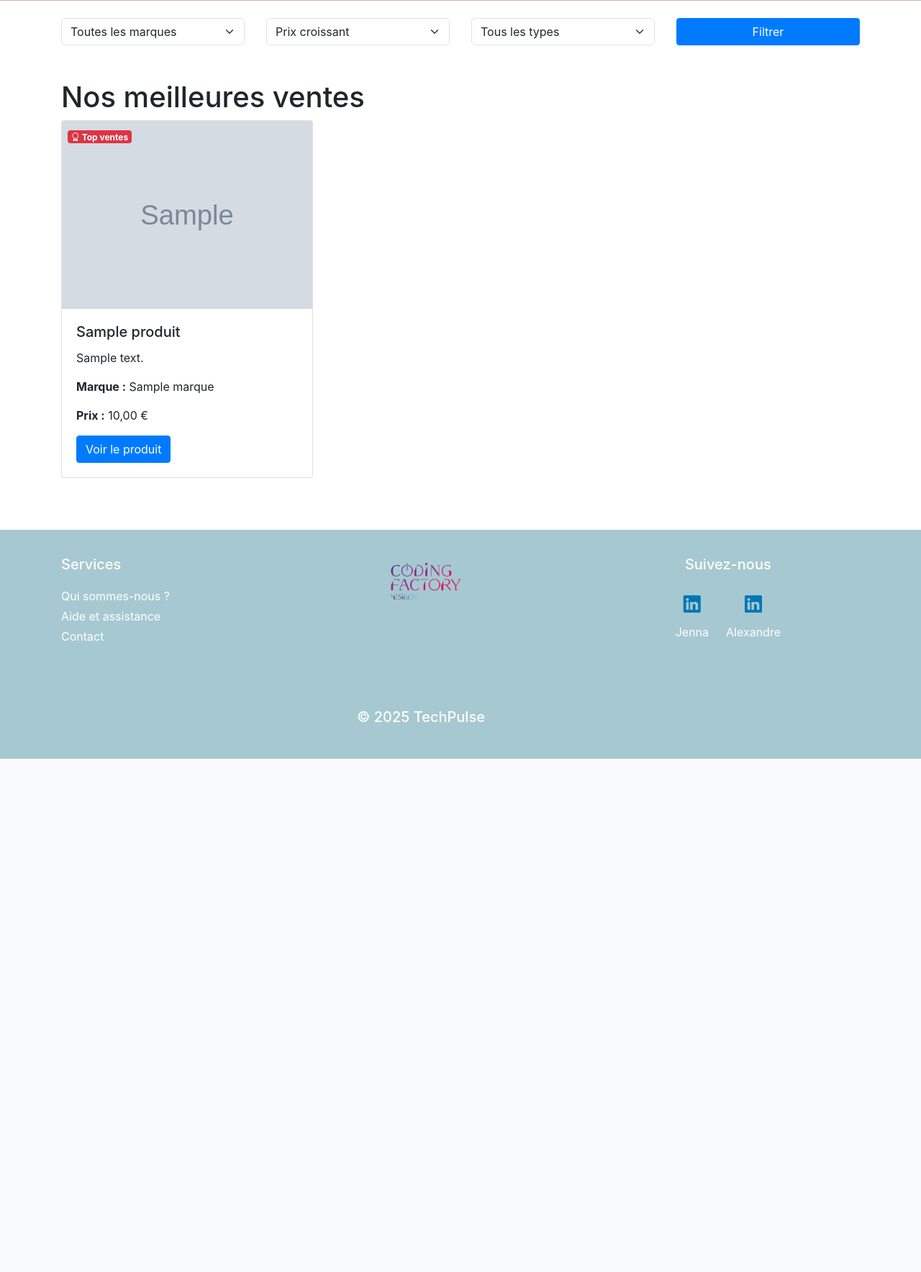
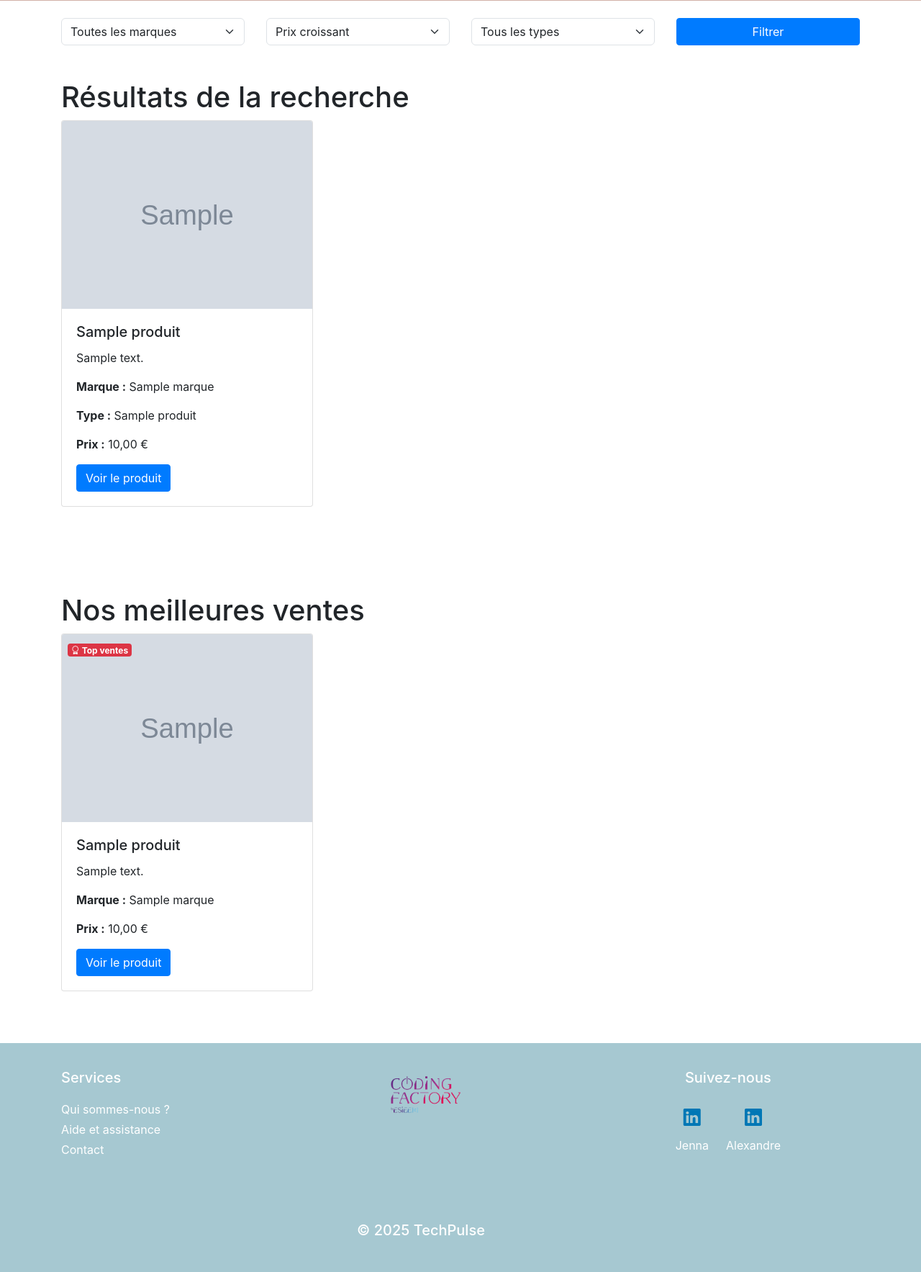
Before and after one commit to jennaram/siteEcommercePHP, a PHP site: page / in a window 1280 px wide. Shown: the part 440-2207 px from the top of the page at 72% size. Before the commit the page ends 1494 px from the top, so only its background shows below. Run offline with PHP 8.4, Linux system fonts and the light colour scheme; tables that the repository leaves empty or names only in its code hold one stand-in row (values such as "Sample post"); grey boxes marked "Sample" are stand-in pictures; some libraries are stand-ins or nearby versions.

Commit message:
filtres recherche page accueil

```diff
--- a/index.php
+++ b/index.php
@@ -6,6 +6,55 @@ include 'db.php';
 
 // Récupérer la connexion à la base de données
 $pdo = getDBConnection();
+
+// Récupérer les paramètres de filtrage
+$brand = $_GET['brand'] ?? ''; // Marque sélectionnée
+$sort = $_GET['sort'] ?? '';   // Ordre de tri sélectionné
+$type = $_GET['type'] ?? '';   // Type de produit sélectionné
+
+// Construire la requête SQL de base
+$sql = "SELECT p.id_produits, p.nom, p.prix, p.description, p.images, m.nom_marque, t.nom AS type_produit
+        FROM produits p
+        JOIN marques m ON p.id_marques = m.id_marque
+        JOIN type_produits t ON p.id_type_produits = t.id_type_produits
+        WHERE 1=1"; // Condition toujours vraie pour faciliter l'ajout de filtres
+
+// Ajouter les filtres à la requête
+if (!empty($brand)) {
+    $sql .= " AND m.nom_marque = :brand";
+}
+if (!empty($type)) {
+    $sql .= " AND t.nom = :type";
+}
+
+// Ajouter l'ordre de tri
+switch ($sort) {
+    case 'price_asc':
+        $sql .= " ORDER BY p.prix ASC";
+        break;
+    case 'price_desc':
+        $sql .= " ORDER BY p.prix DESC";
+        break;
+    case 'best_sellers':
+        $sql .= " ORDER BY p.nombre_ventes DESC";
+        break;
+    default:
+        $sql .= " ORDER BY p.nom ASC"; // Tri par défaut
+}
+
+// Préparer et exécuter la requête
+$stmt = $pdo->prepare($sql);
+
+// Binder les paramètres de filtrage
+if (!empty($brand)) {
+    $stmt->bindValue(':brand', $brand, PDO::PARAM_STR);
+}
+if (!empty($type)) {
+    $stmt->bindValue(':type', $type, PDO::PARAM_STR);
+}
+
+$stmt->execute();
+$products = $stmt->fetchAll(PDO::FETCH_ASSOC);
 
 // Requête SQL pour récupérer les 3 meilleures ventes
 $sql = "SELECT p.id_produits, p.nom, p.prix, p.description, p.images, m.nom_marque
@@ -147,25 +196,25 @@ $bestSellers = $stmt->fetchAll(PDO::FETCH_ASSOC);
                 <div class="col-md-3">
                     <select name="brand" class="form-select">
                         <option value="">Toutes les marques</option>
-                        <option value="Apple">Apple</option>
-                        <option value="Samsung">Samsung</option>
-                        <option value="Dell">Dell</option>
+                        <option value="Apple" <?= $brand === 'Apple' ? 'selected' : '' ?>>Apple</option>
+                        <option value="Samsung" <?= $brand === 'Samsung' ? 'selected' : '' ?>>Samsung</option>
+                        <option value="Dell" <?= $brand === 'Dell' ? 'selected' : '' ?>>Dell</option>
                         <!-- Ajoutez d'autres marques ici -->
                     </select>
                 </div>
                 <div class="col-md-3">
                     <select name="sort" class="form-select">
-                        <option value="price_asc">Prix croissant</option>
-                        <option value="price_desc">Prix décroissant</option>
-                        <option value="best_sellers">Meilleures ventes</option>
+                        <option value="price_asc" <?= $sort === 'price_asc' ? 'selected' : '' ?>>Prix croissant</option>
+                        <option value="price_desc" <?= $sort === 'price_desc' ? 'selected' : '' ?>>Prix décroissant</option>
+                        <option value="best_sellers" <?= $sort === 'best_sellers' ? 'selected' : '' ?>>Meilleures ventes</option>
                     </select>
                 </div>
                 <div class="col-md-3">
                     <select name="type" class="form-select">
                         <option value="">Tous les types</option>
-                        <option value="smartphone">Smartphones</option>
-                        <option value="laptop">Ordinateurs portables</option>
-                        <option value="tablet">Tablettes</option>
+                        <option value="Smartphone" <?= $type === 'Smartphone' ? 'selected' : '' ?>>Smartphones</option>
+                        <option value="Ordinateur Portable" <?= $type === 'Ordinateur Portable' ? 'selected' : '' ?>>Ordinateurs portables</option>
+                        <option value="Tablette" <?= $type === 'Tablette' ? 'selected' : '' ?>>Tablettes</option>
                     </select>
                 </div>
                 <div class="col-md-3">
@@ -173,6 +222,36 @@ $bestSellers = $stmt->fetchAll(PDO::FETCH_ASSOC);
                 </div>
             </div>
         </form>
+    </div>
+
+  <!-- Section des produits filtrés -->
+  <div class="content-section-wrapper">
+        <div class="container content-section">
+            <h1>Résultats de la recherche</h1>
+            <div class="row">
+                <?php if (count($products) > 0) : ?>
+                    <?php foreach ($products as $product) : ?>
+                        <div class="col-md-4 mb-4">
+                            <div class="card h-100">
+                                <img src="images/<?= htmlspecialchars($product['images']) ?>" class="card-img-top" alt="<?= htmlspecialchars($product['nom']) ?>">
+                                <div class="card-body">
+                                    <h5 class="card-title"><?= htmlspecialchars($product['nom']) ?></h5>
+                                    <p class="card-text"><?= htmlspecialchars($product['description']) ?></p>
+                                    <p class="card-text"><strong>Marque :</strong> <?= htmlspecialchars($product['nom_marque']) ?></p>
+                                    <p class="card-text"><strong>Type :</strong> <?= htmlspecialchars($product['type_produit']) ?></p>
+                                    <p class="card-text"><strong>Prix :</strong> <?= number_format($product['prix'], 2, ',', ' ') ?> €</p>
+                                    <a href="#" class="btn btn-primary">Voir le produit</a>
+                                </div>
+                            </div>
+                        </div>
+                    <?php endforeach; ?>
+                <?php else : ?>
+                    <div class="col-12">
+                        <p class="text-center">Aucun produit trouvé.</p>
+                    </div>
+                <?php endif; ?>
+            </div>
+        </div>
     </div>
 
     <!-- Section des meilleures ventes -->
```
